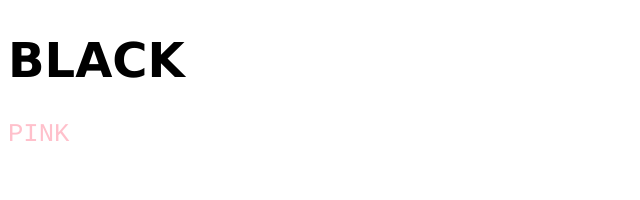
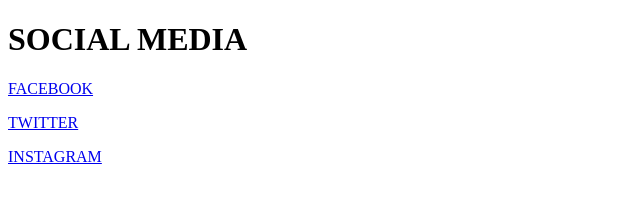
Before and after one commit to apcvsnavarro/lab2, a plain HTML site: page week3/index.html in a window 1280 px wide. Shown: the whole page, without its empty margins (0-640 px from the left). Drawn offline with Linux system fonts and the light colour scheme.

Commit message:
did the html links of social media

```diff
--- a/week3/index.html
+++ b/week3/index.html
@@ -1,24 +1,12 @@
 <!DOCTYPE html>
 <html>
-<head>
-<style>
-h1 {
-  color: black;
-  font-family: verdana;
-  font-size: 300%;
-
-}
-p  {
-  color: pink;
-  font-family: courier;
-  font-size: 160%;
-}
-</style>
-</head>
 <body>
 
-<h1>BLACK</h1>
-<p>PINK</p>
+<h1>SOCIAL MEDIA</h1>
+
+<p><a href="https://www.fb.com/">FACEBOOK</a></p>
+<p><a href="https://www.twitter.com/">TWITTER</a></p>
+<p><a href="https://www.instagram.com/">INSTAGRAM</a></p>
 
 </body>
 </html>
```
